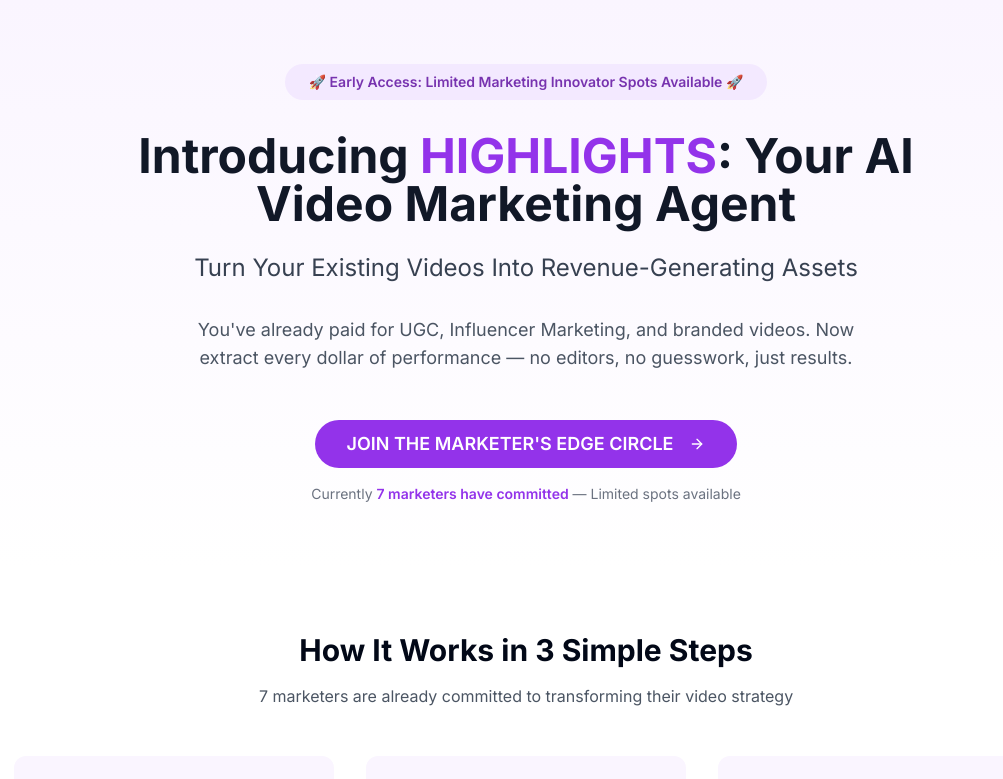
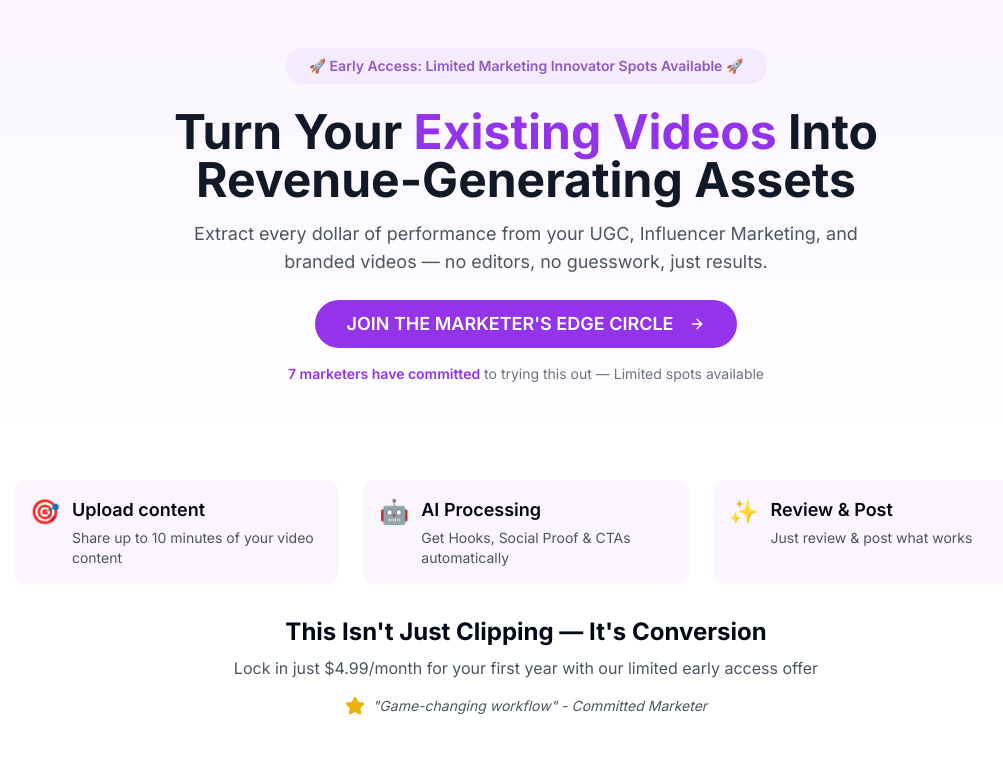
Before and after one commit to avisanghavi/videofusion-website, a React (Vite) app: page / in a window 1280 px wide. Shown: the top 779 px of the page, without its empty margins (114-1117 px from the left). Built offline with nearby package versions, Linux system fonts and the light colour scheme.

Commit message:
Refactor: Improve page layout
Restructure the page content to fit within one or two folds.

```diff
--- /dev/null
+++ b/src/components/CompactValue.tsx
@@ -0,0 +1,51 @@
+
+import { CheckCircle, Star } from "lucide-react";
+
+export const CompactValue = () => {
+  const features = [
+    {
+      icon: "🎯",
+      title: "Upload content",
+      description: "Share up to 10 minutes of your video content"
+    },
+    {
+      icon: "🤖",
+      title: "AI Processing",
+      description: "Get Hooks, Social Proof & CTAs automatically"
+    },
+    {
+      icon: "✨",
+      title: "Review & Post",
+      description: "Just review & post what works"
+    }
+  ];
+
+  return (
+    <div className="py-12 px-4 bg-white">
+      <div className="max-w-5xl mx-auto">
+        <div className="grid md:grid-cols-3 gap-6">
+          {features.map((feature, index) => (
+            <div key={index} className="flex items-start p-4 rounded-lg bg-purple-50">
+              <span className="text-2xl mr-3">{feature.icon}</span>
+              <div>
+                <h3 className="text-lg font-semibold mb-1">{feature.title}</h3>
+                <p className="text-sm text-gray-600">{feature.description}</p>
+              </div>
+            </div>
+          ))}
+        </div>
+
+        <div className="mt-8 text-center">
+          <h2 className="text-2xl font-bold mb-2">This Isn't Just Clipping — It's Conversion</h2>
+          <p className="text-gray-600">
+            Lock in just $4.99/month for your first year with our limited early access offer
+          </p>
+          <div className="flex justify-center gap-2 mt-4">
+            <Star className="w-5 h-5 text-yellow-500 fill-current" />
+            <p className="text-sm italic text-gray-600">"Game-changing workflow" - Committed Marketer</p>
+          </div>
+        </div>
+      </div>
+    </div>
+  );
+};
--- a/src/components/Hero.tsx
+++ b/src/components/Hero.tsx
@@ -4,29 +4,25 @@ import { Button } from "./ui/button";
 
 export const Hero = () => {
   return (
-    <div className="flex flex-col items-center justify-center px-4 py-16 text-center bg-gradient-to-b from-purple-50 to-white">
-      <div className="bg-purple-100 text-purple-800 inline-block px-6 py-2 rounded-full text-sm font-semibold mb-8 animate-pulse">
+    <div className="flex flex-col items-center justify-center px-4 py-12 text-center bg-gradient-to-b from-purple-50 to-white">
+      <div className="bg-purple-100 text-purple-800 inline-block px-6 py-2 rounded-full text-sm font-semibold mb-6 animate-pulse">
         🚀 Early Access: Limited Marketing Innovator Spots Available 🚀
       </div>
-      <h1 className="text-4xl md:text-5xl font-bold text-gray-900 mb-6 max-w-4xl">
-        Introducing <span className="text-purple-600">HIGHLIGHTS</span>: Your AI Video Marketing Agent
+      <h1 className="text-4xl md:text-5xl font-bold text-gray-900 mb-4 max-w-3xl">
+        Turn Your <span className="text-purple-600">Existing Videos</span> Into Revenue-Generating Assets
       </h1>
-      <p className="text-xl md:text-2xl text-gray-700 mb-8 max-w-2xl">
-        Turn Your Existing Videos Into Revenue-Generating Assets
-      </p>
-      <p className="text-lg text-gray-600 mb-12 max-w-2xl">
-        You've already paid for UGC, Influencer Marketing, and branded videos. Now extract every dollar of performance — no editors, no guesswork, just results.
+      <p className="text-lg text-gray-600 mb-6 max-w-2xl">
+        Extract every dollar of performance from your UGC, Influencer Marketing, and branded videos — no editors, no guesswork, just results.
       </p>
       <Button
         size="lg"
-        className="bg-purple-600 hover:bg-purple-700 text-white px-8 py-6 rounded-full text-lg font-semibold transition-all transform hover:scale-105"
+        className="bg-purple-600 hover:bg-purple-700 text-white px-8 py-6 rounded-full text-lg font-semibold transition-all transform hover:scale-105 mb-4"
       >
         JOIN THE MARKETER'S EDGE CIRCLE
         <ArrowRight className="ml-2 h-5 w-5" />
       </Button>
-      <p className="mt-4 text-sm text-gray-500">
-        Currently <span className="font-semibold text-purple-600">7 marketers have committed</span>{" "}
-        — Limited spots available
+      <p className="text-sm text-gray-500">
+        <span className="font-semibold text-purple-600">7 marketers have committed</span> to trying this out — Limited spots available
       </p>
     </div>
   );
--- a/src/pages/Index.tsx
+++ b/src/pages/Index.tsx
@@ -1,14 +1,12 @@
 
 import { Hero } from "@/components/Hero";
-import { Steps } from "@/components/Steps";
-import { Pricing } from "@/components/Pricing";
+import { CompactValue } from "@/components/CompactValue";
 
 const Index = () => {
   return (
     <div className="min-h-screen bg-white">
       <Hero />
-      <Steps />
-      <Pricing />
+      <CompactValue />
     </div>
   );
 };
```
